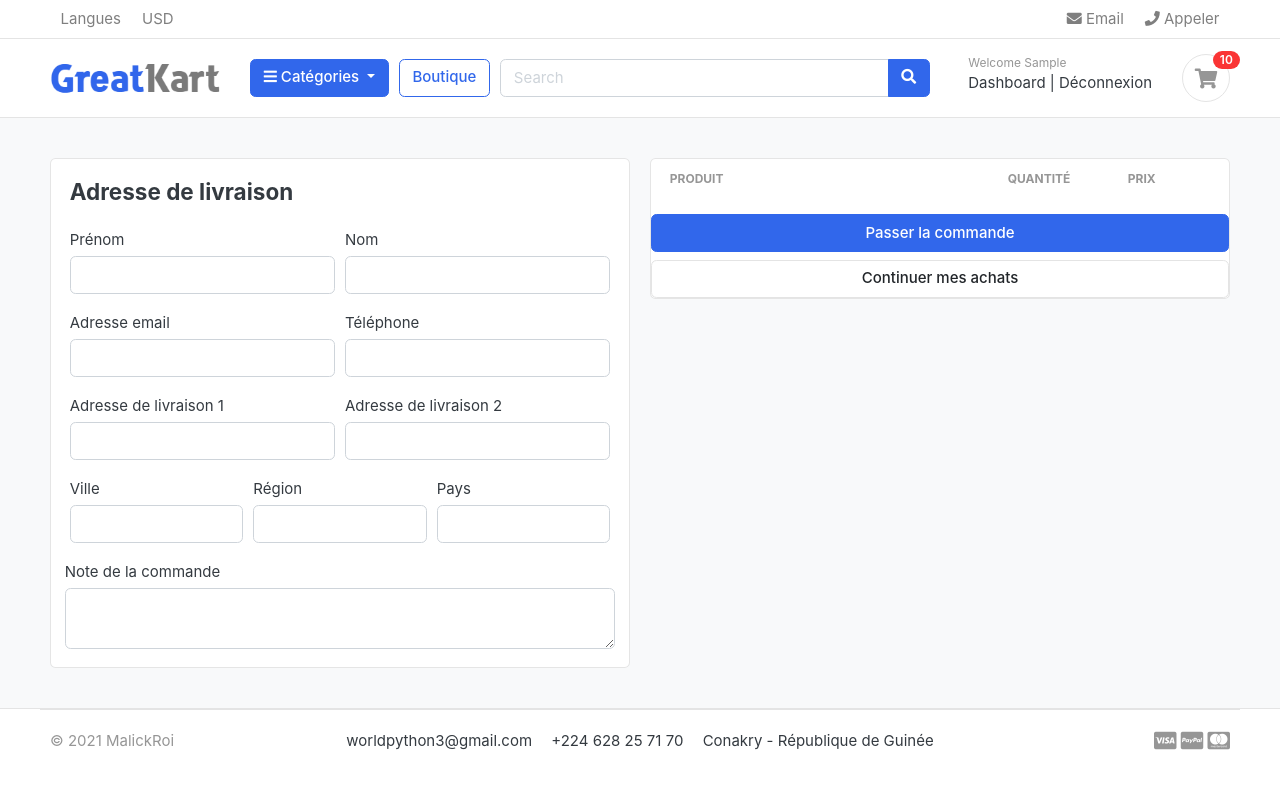
After one commit to MalickRoi/greatekart-django, a Django app: page /carts/checkout/ in a window 1280 px wide. The commit adds this page. Run offline with Django 3.2, Linux system fonts and the light colour scheme; a user stored in the database is signed in; tables that the repository leaves empty hold one stand-in row (values such as "Sample post"); lists and menus that the app fills with data are empty; some libraries are stand-ins or nearby versions; some web fonts are replaced.

Commit message:
quatrième envoi de données

```diff
--- a/carts/admin.py
+++ b/carts/admin.py
@@ -1,5 +1,6 @@
 from django.contrib import admin
 from .models import Cart, CartItem
+
 
 # Register your models here.
 class CartAdmin(admin.ModelAdmin):
@@ -8,7 +9,8 @@ class CartAdmin(admin.ModelAdmin):
 
 class CartItemAdmin(admin.ModelAdmin):
     list_display = ('product', 'cart', 'quantity', 'is_active')
-    list_editable = ('is_active', )
+    list_editable = ('is_active',)
+
 
 admin.site.register(Cart, CartAdmin)
 admin.site.register(CartItem, CartItemAdmin)
--- a/carts/context_processors.py
+++ b/carts/context_processors.py
@@ -8,7 +8,12 @@ def counter(request):
     else:
         try:
             cart = Cart.objects.filter(cart_id=_cart_id_view(request))
-            cart_items = CartItem.objects.all().filter(cart=cart[:1])
+
+            if request.user.is_authenticated:
+                cart_items = CartItem.objects.all().filter(user=request.user)
+            else:
+                cart_items = CartItem.objects.all().filter(cart=cart[:1])
+
             for cart_item in cart_items:
                 cart_count += cart_item.quantity
         except cart.DoesNotExist:
--- a/carts/urls.py
+++ b/carts/urls.py
@@ -6,4 +6,5 @@ urlpatterns = [
     path('add_cart/<int:product_id>/', add_cart_view, name='add-cart-page'),
     path('remove_cart/<int:product_id>/<int:cart_item_id>/', remove_cart_view, name='remove-cart-page'),
     path('remove_cart_item/<int:product_id>/<int:cart_item_id>/', remove_cart_item_view, name='remove-cart-item-page'),
+    path('checkout/', checkout_view, name='checkout-page'),
 ]
--- a/carts/views.py
+++ b/carts/views.py
@@ -3,6 +3,8 @@ from django.http import HttpResponse
 from carts.models import Cart, CartItem
 from store.models import Product, Variation
 from django.shortcuts import get_object_or_404, redirect, render
+from django.contrib.auth.decorators import login_required
+
 
 # Create your views here.
 def _cart_id_view(request):
@@ -21,17 +23,18 @@ def add_cart_view(request, product_id):
             value = request.POST[key]
 
             try:
-                variation = Variation.objects.get(product=product, variation_category__iexact=key, variation_value__iexact=value)
+                variation = Variation.objects.get(product=product, variation_category__iexact=key,
+                                                  variation_value__iexact=value)
                 product_variation.append(variation)
             except:
                 pass
 
     try:
-        #get the cart using the cart_id present in the session
+        # get the cart using the cart_id present in the session
         cart = Cart.objects.get(cart_id=_cart_id_view(request))
     except Cart.DoesNotExist:
         cart = Cart.objects.create(
-            cart_id = _cart_id_view(request)
+            cart_id=_cart_id_view(request)
         )
     cart.save()
 
@@ -67,9 +70,9 @@ def add_cart_view(request, product_id):
 
     else:
         cart_item = CartItem.objects.create(
-            product = product,
-            quantity = 1,
-            cart = cart,
+            product=product,
+            quantity=1,
+            cart=cart,
         )
         if len(product_variation) > 0:
             cart_item.variations.clear()
@@ -102,9 +105,42 @@ def remove_cart_item_view(request, product_id, cart_item_id):
 
 
 def cart_view(request, total=0, quantity=0, cart_items=None):
+    global grand_total, tax
     try:
-        tax=0
-        grand_total=0
+        tax = 0
+        grand_total = 0
+
+        if request.user.is_authenticated:
+            cart_items = CartItem.objects.filter(user=request.user, is_active=True)
+        else:
+            cart = Cart.objects.get(cart_id=_cart_id_view(request))
+            cart_items = CartItem.objects.filter(cart=cart, is_active=True)
+
+        for cart_item in cart_items:
+            total += (cart_item.product.price * cart_item.quantity)
+            quantity += cart_item.quantity
+            tax = (18 * total) / 100
+            grand_total = total + tax
+    except ObjectDoesNotExist:
+        pass
+
+    context = {
+        'total': total,
+        'quantity': quantity,
+        'cart_items': cart_items,
+        'tax': tax,
+        'grand_total': grand_total,
+    }
+
+    return render(request, 'carts/cart.html', context)
+
+
+@login_required(login_url='login-page')
+def checkout_view(request, total=0, quantity=0, cart_items=None):
+    global grand_total, tax
+    try:
+        tax = 0
+        grand_total = 0
         cart = Cart.objects.get(cart_id=_cart_id_view(request))
         cart_items = CartItem.objects.filter(cart=cart, is_active=True)
         for cart_item in cart_items:
@@ -122,5 +158,4 @@ def cart_view(request, total=0, quantity=0, cart_items=None):
         'tax': tax,
         'grand_total': grand_total,
     }
-
-    return render(request, 'carts/cart.html', context)
+    return render(request, 'store/checkout.html', context)
--- a/templates/carts/cart.html
+++ b/templates/carts/cart.html
@@ -96,8 +96,8 @@
                         </table>
                     </div> <!-- card.// -->
                 </aside> <!-- col.// -->
+
                 <aside class="col-lg-3">
-
                     <div class="card">
                         <div class="card-body">
                             <dl class="dlist-align">
@@ -116,7 +116,7 @@
                             <p class="text-center mb-3">
                                 <img src="{% static 'images/misc/payments.png' %}" height="26">
                             </p>
-                            <a href="./place-order.html" class="btn btn-primary btn-block"> Passer la commande </a>
+                            <a href="{% url 'checkout-page' %}" class="btn btn-primary btn-block"> Passer la commande </a>
                             <a href="{% url 'store-page' %}" class="btn btn-light btn-block">
                                 Continuer mes achats
                             </a>
--- /dev/null
+++ b/templates/store/checkout.html
@@ -0,0 +1,142 @@
+{% extends 'base.html' %}
+{% load static %}
+
+{% block content %}
+    <section class="section-content padding-y bg">
+        <div class="container">
+
+        <!-- ============================ COMPONENT 1 ================================= -->
+        <div class="row">
+            <aside class="col-lg-6">
+                <div class="card">
+                    <div class="card-body">
+                        <h4 class="card-title mb-4">Adresse de livraison</h4>
+                        <form action="" method="POST">
+                            {% csrf_token %}
+                            <div class="form-row">
+                                <div class="col form-group">
+                                    <label>Prénom</label>
+                                    <input type="text" name="first_name" class="form-control" required>
+                                </div>
+                                <div class="col form-group">
+                                    <label>Nom</label>
+                                    <input type="text" name="last_name" class="form-control" required>
+                                </div>
+                            </div>
+
+                            <div class="form-row">
+                                <div class="col form-group">
+                                    <label>Adresse email</label>
+                                    <input type="email" name="email" class="form-control" required>
+                                </div>
+                                <div class="col form-group">
+                                    <label>Téléphone</label>
+                                    <input type="text" name="phone" class="form-control" required>
+                                </div>
+                            </div>
+
+                            <div class="form-row">
+                                <div class="col form-group">
+                                    <label>Adresse de livraison 1</label>
+                                    <input type="text" name="address_line_1" class="form-control" required>
+                                </div>
+                                <div class="col form-group">
+                                    <label>Adresse de livraison 2</label>
+                                    <input type="text" name="address_line_2" class="form-control" required>
+                                </div>
+                            </div>
+
+                            <div class="form-row">
+                                <div class="col form-group">
+                                    <label>Ville</label>
+                                    <input type="text" name="city" class="form-control" required>
+                                </div>
+                                <div class="col form-group">
+                                    <label>Région</label>
+                                    <input type="text" name="state" class="form-control" required>
+                                </div>
+                                <div class="col form-group">
+                                    <label>Pays</label>
+                                    <input type="text" name="country" class="form-control" required>
+                                </div>
+                            </div>
+
+                            <div class="form-row">
+                                <label>Note de la commande</label>
+                                <textarea name="order_note" rows="2" class="form-control" required></textarea>
+                            </div>
+
+                    </div>
+                </div>
+            </aside>
+
+            <aside class="col-lg-6">
+                <div class="card">
+                    <form class="card-body">
+                        <table class="table table-borderless table-shopping-cart">
+                            <thead class="text-muted">
+                                <tr class="small text-uppercase">
+                                    <th scope="col">Produit</th>
+                                    <th scope="col" width="120">Quantité</th>
+                                    <th scope="col" width="120">Prix</th>
+                                </tr>
+                            </thead>
+                            <tbody>
+                            {% for cart_item in cart_items %}
+                                <tr>
+                                    <td>
+                                        <figure class="itemside align-items-center">
+                                            <div class="aside">
+                                                <a href="{{ cart_item.product.get_url }}">
+                                                    <img src="{{cart_item.product.images.url}}" class="img-sm">
+                                                </a>
+                                            </div>
+                                            <figcaption class="info">
+                                                <a href="{{ cart_item.product.get_url }}" class="title text-dark">{{cart_item.product.product_name}}</a>
+                                                <p class="text-muted small">
+                                                    {% if cart_item.variations.all %}
+                                                        {% for item in cart_item.variations.all %}
+                                                            {{ item.variation_category | capfirst }} : {{ item.variation_value | capfirst }} <br>
+                                                        {% endfor %}
+                                                    {% endif %}
+                                                </p>
+                                            </figcaption>
+                                        </figure>
+                                    </td>
+
+                                    <td class="text-center">
+                                        <label>{{cart_item.quantity}} </label>
+                                    </td>
+
+                                    <td>
+                                        <div class="price-wrap">
+                                            <var class="price">${{cart_item.sub_total}}</var>
+                                            <small class="text-muted">
+                                                ${{cart_item.product.price}} l'unité
+                                            </small>
+                                        </div> <!-- price-wrap .// -->
+                                    </td>
+                                </tr>
+                            {% endfor %}
+                            </tbody>
+                        </table>
+
+                        <button type="submit" name="submit" class="btn btn-primary btn-block">
+                            Passer la commande
+                        </button>
+
+                        <a href="{% url 'store-page' %}" class="btn btn-light btn-block">
+                            Continuer mes achats
+                        </a>
+                    </form>
+                    </div> <!-- card-body.// -->
+                </div> <!-- card.// -->
+
+            </aside> <!-- col.// -->
+
+        </div> <!-- row.// -->
+        <!-- ============================ COMPONENT 1 END .// ================================= -->
+
+        </div> <!-- container .//  -->
+    </section>
+{% endblock %}
```
Also changed, not shown: accounts/views.py (+15 -0 lines), carts/models.py (+5 -3 lines), accounts/migrations/0004_auto_20210625_1107.py (added), carts/migrations/0004_auto_20210625_1107.py (added).
